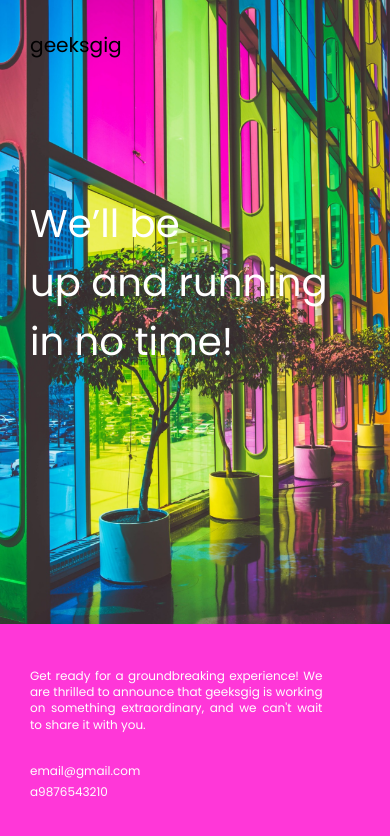
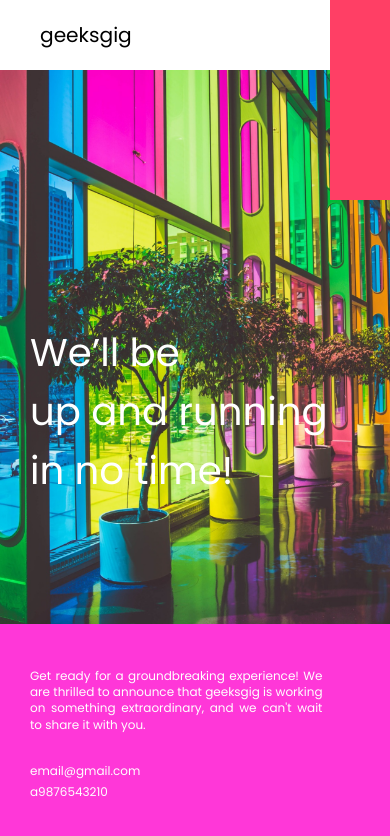
Before and after one commit to antonyjaison/geeksgig, a Next.js app: page / in a window 390 px wide. Shown: the top 836 px of the page. Built offline with nearby package versions, Linux system fonts and the light colour scheme.

Commit message:
completed comming soon page

```diff
--- a/components/CommingSoon.jsx
+++ b/components/CommingSoon.jsx
@@ -31,6 +31,7 @@ const CommingSoon = () => {
         <img className={styles.image} src="/images/comming_soon_img.png" />
         <div className={styles.right_div}></div>
       </div>
+      <div className={styles.mobile_div}></div>
     </main>
   );
 };
--- a/styles/commingsoon.module.scss
+++ b/styles/commingsoon.module.scss
@@ -13,7 +13,6 @@
       font-size: 28.8px;
       font-weight: 400;
       text-decoration: none;
-      width: fit-content;
     }
     h1 {
       color: #000;
@@ -22,7 +21,7 @@
       font-weight: 400;
       line-height: normal;
       padding: 40px 90px;
-      font-size: 'Orange-Squash-Demo';
+      font-size: "Orange-Squash-Demo";
     }
     .bottom_section {
       position: absolute;
@@ -74,6 +73,9 @@
       object-fit: cover;
     }
   }
+  .mobile_div {
+    display: none;
+  }
 }
 
 @media (max-width: 1041px) {
@@ -119,13 +121,13 @@
     .left_wrapper {
       flex: 1;
       .logo {
-        padding: 30px 30px;
         font-size: 20.16px;
+        background-color: #fff;
       }
       h1 {
         color: #ffffff;
         font-size: 38.688px;
-        padding: 30px 30px;
+        padding: 30vh 30px 0;
       }
       .bottom_section {
         width: 100%;
@@ -145,5 +147,14 @@
     .right_wrapper {
       display: none;
     }
+    .mobile_div {
+      position: absolute;
+      top: 0;
+      right: 0;
+      display: block;
+      width: 60px;
+      height: 200px;
+      background: #ff3f65;
+    }
   }
 }
```
